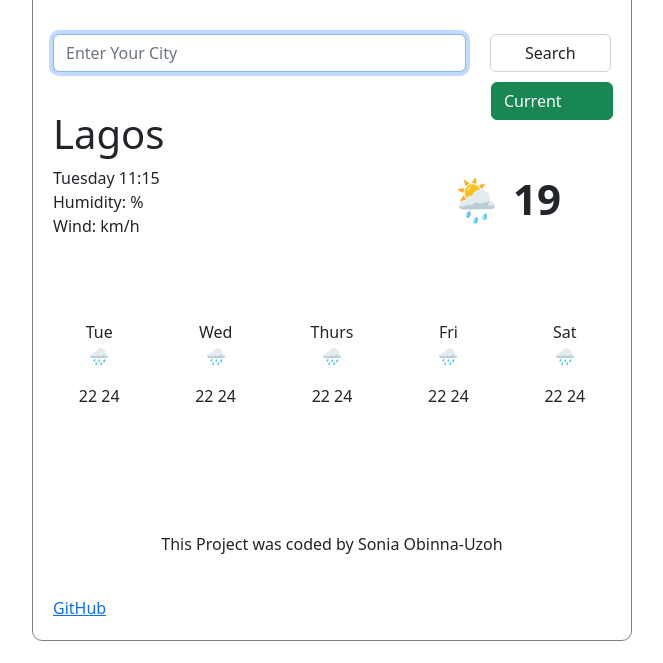
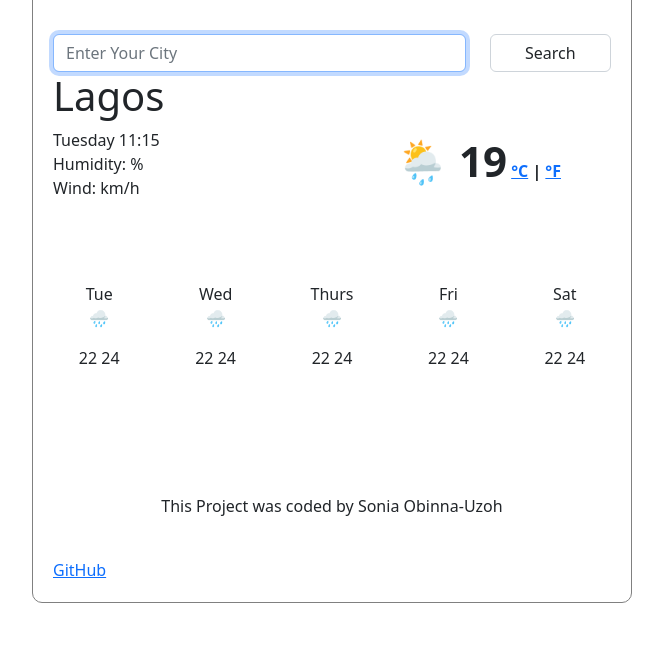
Before and after one commit to sobinnau/weather-app-project, a plain HTML site: page index.html in a window 1280 px wide. Shown: the part 137-800 px from the top of the page, without its empty margins (308-971 px from the left). Drawn offline with nearby package versions, Linux system fonts and the light colour scheme; no server answers.

Commit message:
added celsius and fahrenheit + removed current button

```diff
--- a/index.html
+++ b/index.html
@@ -45,14 +45,7 @@
               <input type="submit" value="Search" class="form-control" />
             </div>
 
-            <div class="col-3">
-              <button
-                class="btn btn-success w-100"
-                id="current-location-button"
-              >
-                Current
-              </button>
-            </div>
+            <div class="col-3"></div>
           </div>
         </form>
 
@@ -68,7 +61,11 @@
 
         <h1 class="bigWeather">
           <div class="float-left">
-            🌦 <span class="temperature" id="temperature">19</span>
+            🌦 <span class="temperature" id="temperature">19</span
+            ><span class="units">
+              <a href="#" id="celsius-link">°C</a> |
+              <a href="#" id="fahrenheit-link">°F</a>
+            </span>
           </div>
         </h1>
 
--- a/src/index.js
+++ b/src/index.js
@@ -80,7 +80,10 @@ dateElement.innerHTML = formatDate(currentTime);
 let searchForm = document.querySelector("#search-form");
 searchForm.addEventListener("submit", handleSubmit);
 
-let currentLocationButton = document.querySelector("#current-location-button");
-currentLocationButton.addEventListener("click", getCurrentLocation);
+let fahrenheitLink = document.querySelector("#fahrenheit-link");
+fahrenheitLink.addEventListener("click", convertToFahrenheit);
+
+let celsiusLink = document.querySelector("#celsius-link");
+celsiusLink.addEventListener("click", convertToCelsius);
 
 searchCity("New York");
--- a/src/styles.css
+++ b/src/styles.css
@@ -44,11 +44,3 @@ p {
 .units {
   font-size: 16px;
 }
-
-#current-location-button {
-  display: block;
-  text-align: left;
-  position: relative;
-  top: 10px;
-  left: 438px;
-}
```
Also changed, not shown: 2 other files.
